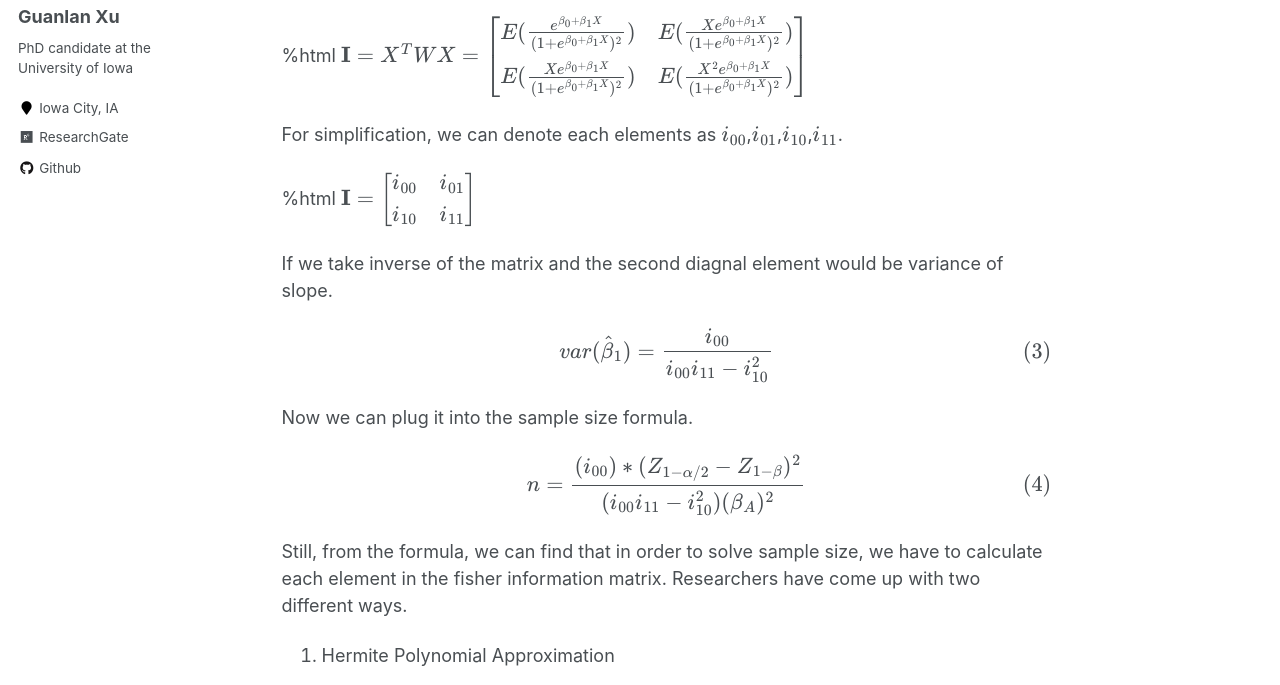
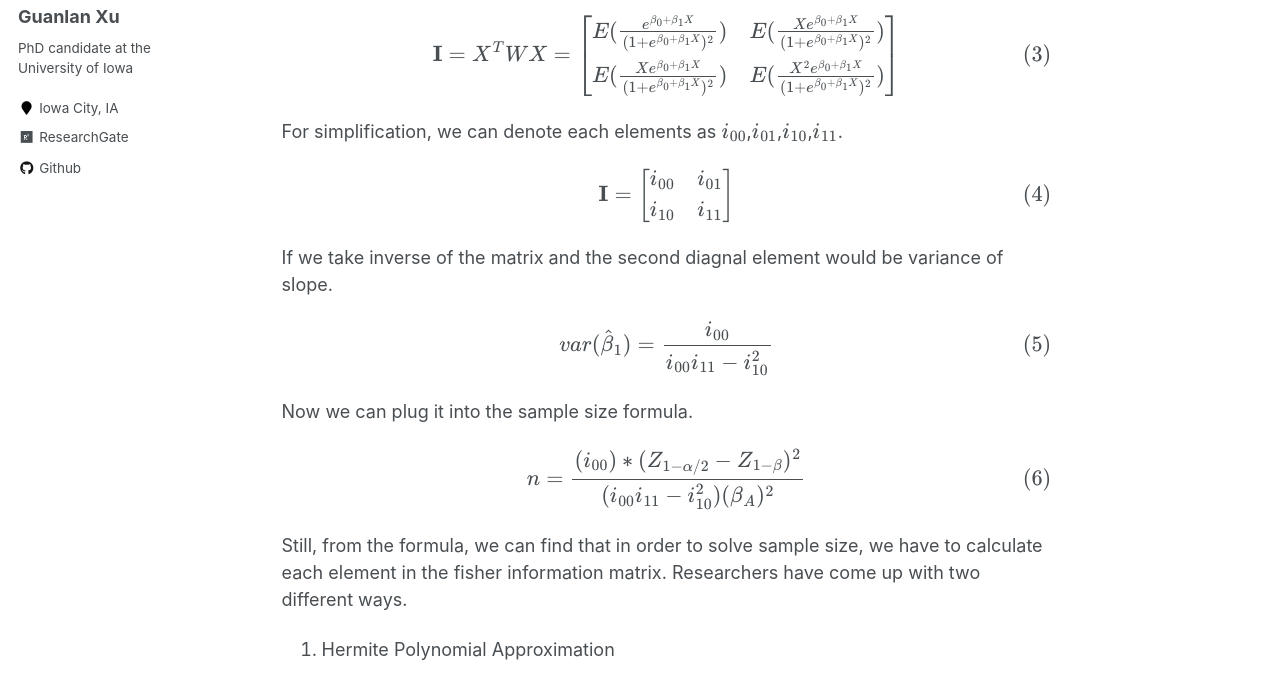
Before and after one commit to guanlanxu/guanlanxu.github.io, a Jekyll site: the page built from _posts/2019-05-01-power-samplesize-1.md, in a window 1280 px wide and 900 px high, scrolled down 1530 px, cut to the strip 215-900 px from the top of the window. Built offline with Jekyll 4.4.1, drawn with Linux system fonts in a browser that asks for light colours; formulas are drawn with MathJax 3.

Commit message:
Update 2019-05-01-power-samplesize-1.md

```diff
--- a/_posts/2019-05-01-power-samplesize-1.md
+++ b/_posts/2019-05-01-power-samplesize-1.md
@@ -47,7 +47,6 @@ Define: $\mathbf{W} = diag(\frac{1}{b''(\theta_i)(g'(\mu_i))^2})  =  diag(\pi_i(
 
 Then fisher information matrix is:
 
-%html
 $$\mathbf{I}= X^TWX = \begin{bmatrix}
 E(\frac{e^{\beta_0+\beta_1X}}{(1+e^{\beta_0+\beta_1X})^2}) & E(\frac{Xe^{\beta_0+\beta_1X}}{(1+e^{\beta_0+\beta_1X})^2})  \\
 E(\frac{Xe^{\beta_0+\beta_1X}}{(1+e^{\beta_0+\beta_1X})^2}) & E(\frac{X^2 e^{\beta_0+\beta_1X}}{(1+e^{\beta_0+\beta_1X})^2})
@@ -55,8 +54,9 @@ E(\frac{Xe^{\beta_0+\beta_1X}}{(1+e^{\beta_0+\beta_1X})^2}) & E(\frac{X^2 e^{\be
 
 For simplification, we can denote each elements as $i_{00}$,$i_{01}$,$i_{10}$,$i_{11}$.
 
-%html
-$$\mathbf{I} = \left[\begin{array}
+
+$$\mathbf{I} = \left[
+\begin{array}
 {rr}
 i_{00} & i_{01}  \\
 i_{10} & i_{11}
```
